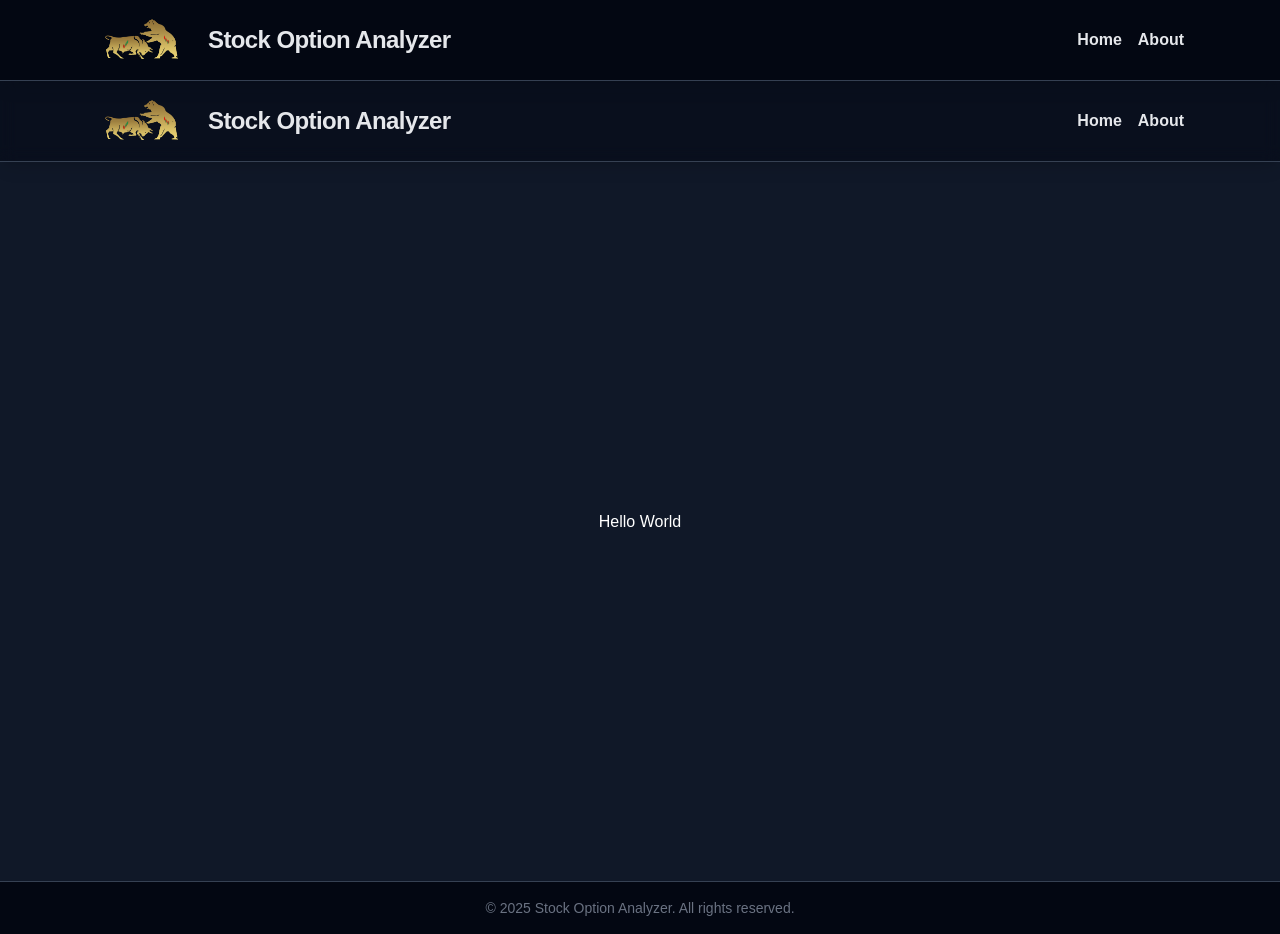
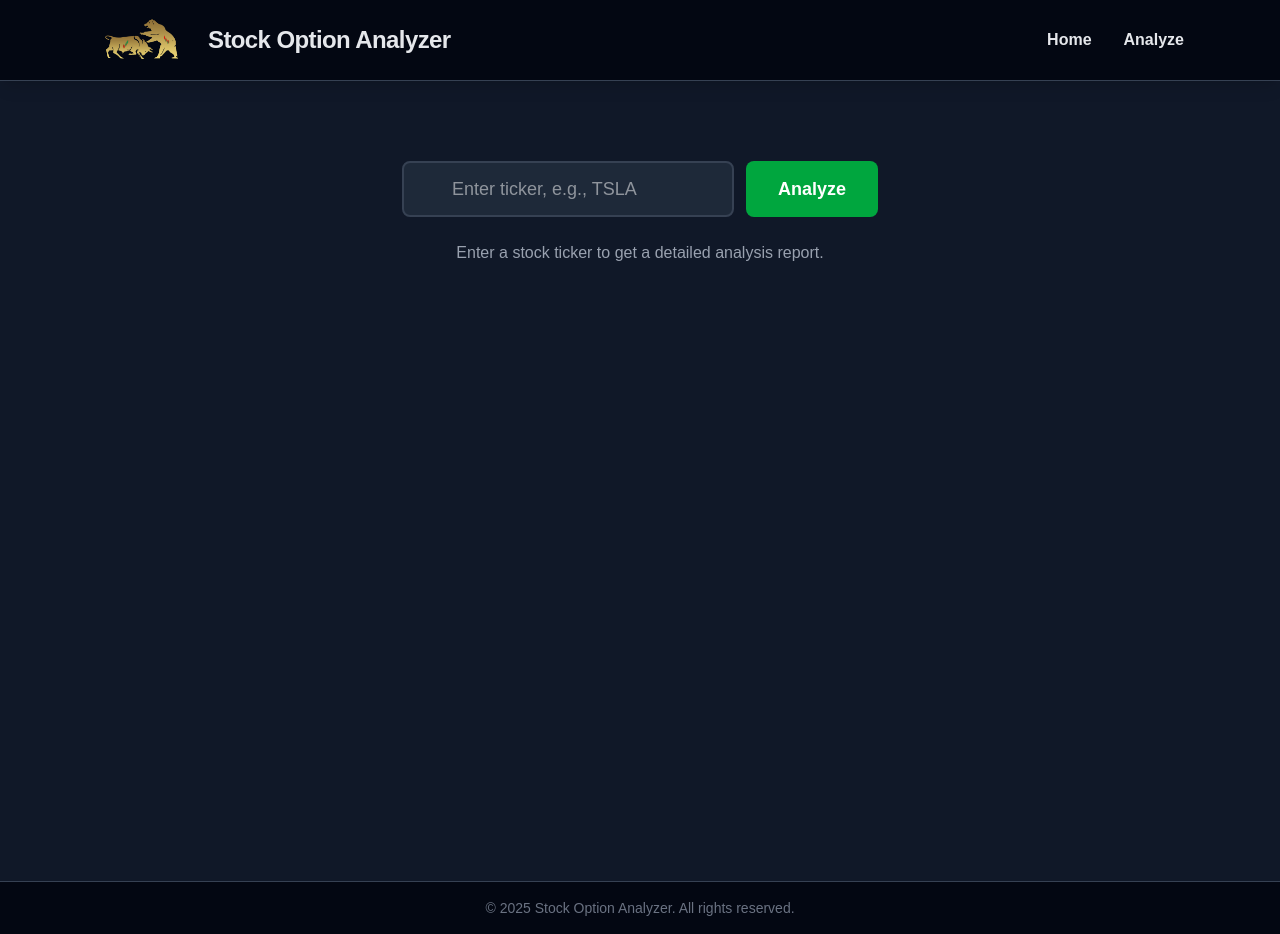
Before and after one commit to iyilmaz24/Stock-Option-Analyzer, a Next.js app: page /analyze in a window 1280 px wide. Built offline with nearby package versions, Linux system fonts and the light colour scheme.

Commit message:
Add AnalyzeInput component, use in /analyze page

```diff
--- a/src/app/analyze/page.tsx
+++ b/src/app/analyze/page.tsx
@@ -1,39 +1,10 @@
-import Image from "next/image";
-import Link from "next/link";
+import AnalyzeInput from "@/components/AnalyzeInput";
 
 export default function AnalyzePage() {
   return (
     <div className="bg-gray-900 text-white min-h-screen flex flex-col">
-      <header className="w-full bg-gray-950/50 backdrop-blur-sm border-b border-gray-700 shadow-lg flex items-center justify-between px-14 sm:px-18">
-        <div className="flex items-center gap-4 px-4 sm:px-6 h-20">
-          <Image
-            src="/bull-bear-logo.png"
-            alt="Bull and Bear logo"
-            width={96}
-            height={80}
-          />
-          <h1 className="text-xl sm:text-2xl font-extrabold tracking-tight text-gray-200">
-            Stock Option Analyzer
-          </h1>
-        </div>
-        <div className="flex items-center gap-4 px-4 sm:px-6 h-20">
-          <Link
-            href="/"
-            className="text-gray-200 font-bold hover:text-white transition-colors"
-          >
-            Home
-          </Link>
-          <Link
-            href="/about"
-            className="text-gray-200 font-bold hover:text-white transition-colors"
-          >
-            About
-          </Link>
-        </div>
-      </header>
-
-      <main className="flex-grow flex flex-col items-center justify-center p-4 text-center">
-        Hello World
+      <main className="flex-grow flex flex-col items-center p-16 text-center">
+        <AnalyzeInput />
       </main>
     </div>
   );
--- /dev/null
+++ b/src/components/AnalyzeInput.tsx
@@ -0,0 +1,19 @@
+export default function AnalyzeInput() {
+  return (
+    <div className="flex flex-col items-center gap-6 p-4">
+      <div className="flex flex-col sm:flex-row gap-3 w-full max-w-xl">
+        <input
+          type="text"
+          placeholder="Enter ticker, e.g., TSLA"
+          className="w-full sm:flex-grow bg-gray-800 border-2 border-gray-700 text-white rounded-lg px-12 py-3 text-lg focus:outline-none focus:ring-2 focus:ring-green-800 focus:border-green-800 transition-colors"
+        />
+        <button className="w-full sm:w-auto mt-2 sm:mt-0 px-8 py-3 bg-green-600 text-white font-semibold text-lg rounded-lg hover:bg-green-700 focus:outline-none focus:ring-2 focus:ring-green-500 focus:ring-opacity-50 transition-transform transform hover:scale-105">
+          Analyze
+        </button>
+      </div>
+      <p className="text-gray-400">
+        Enter a stock ticker to get a detailed analysis report.
+      </p>
+    </div>
+  );
+}
--- a/src/components/Header.tsx
+++ b/src/components/Header.tsx
@@ -15,7 +15,7 @@ export default function Header() {
           Stock Option Analyzer
         </h1>
       </div>
-      <div className="flex items-center gap-4 px-4 sm:px-6 h-20">
+      <div className="flex items-center gap-8 px-4 sm:px-6 h-20">
         <Link
           href="/"
           className="text-gray-200 font-bold hover:text-white transition-colors"
@@ -23,10 +23,10 @@ export default function Header() {
           Home
         </Link>
         <Link
-          href="/about"
+          href="/analyze"
           className="text-gray-200 font-bold hover:text-white transition-colors"
         >
-          About
+          Analyze
         </Link>
       </div>
     </header>
```
